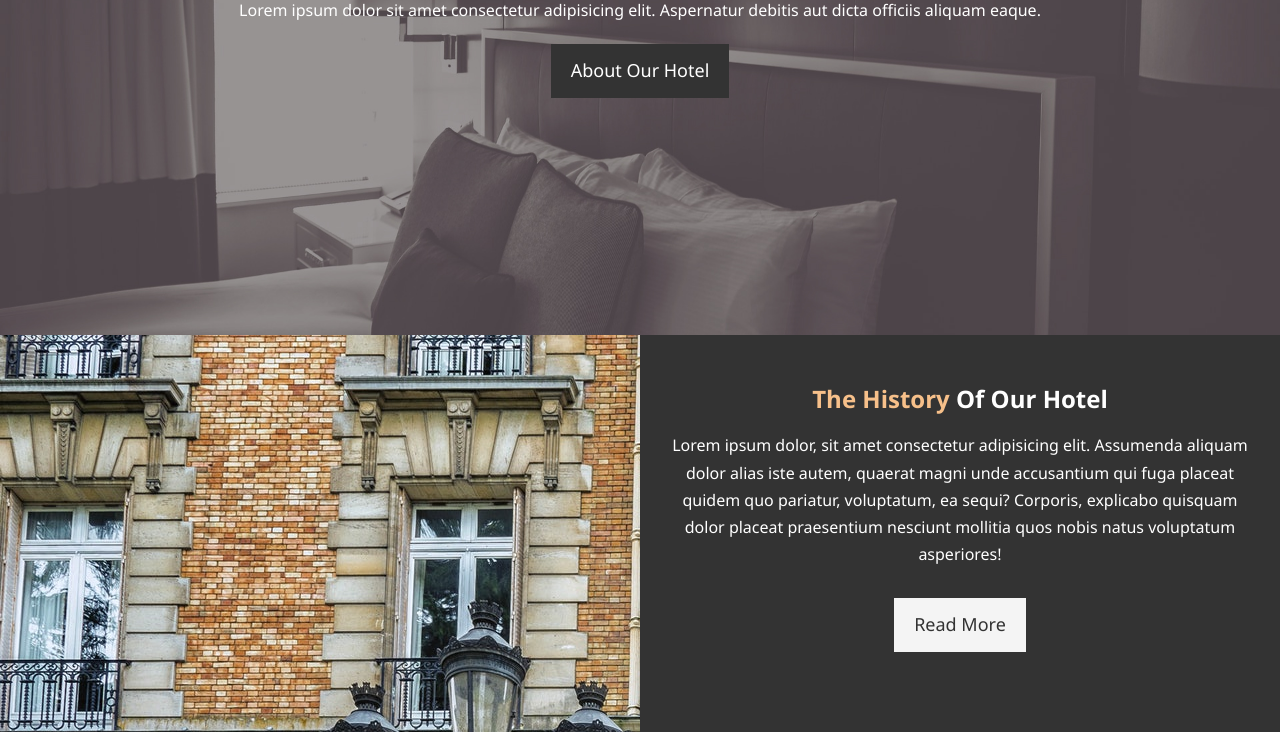
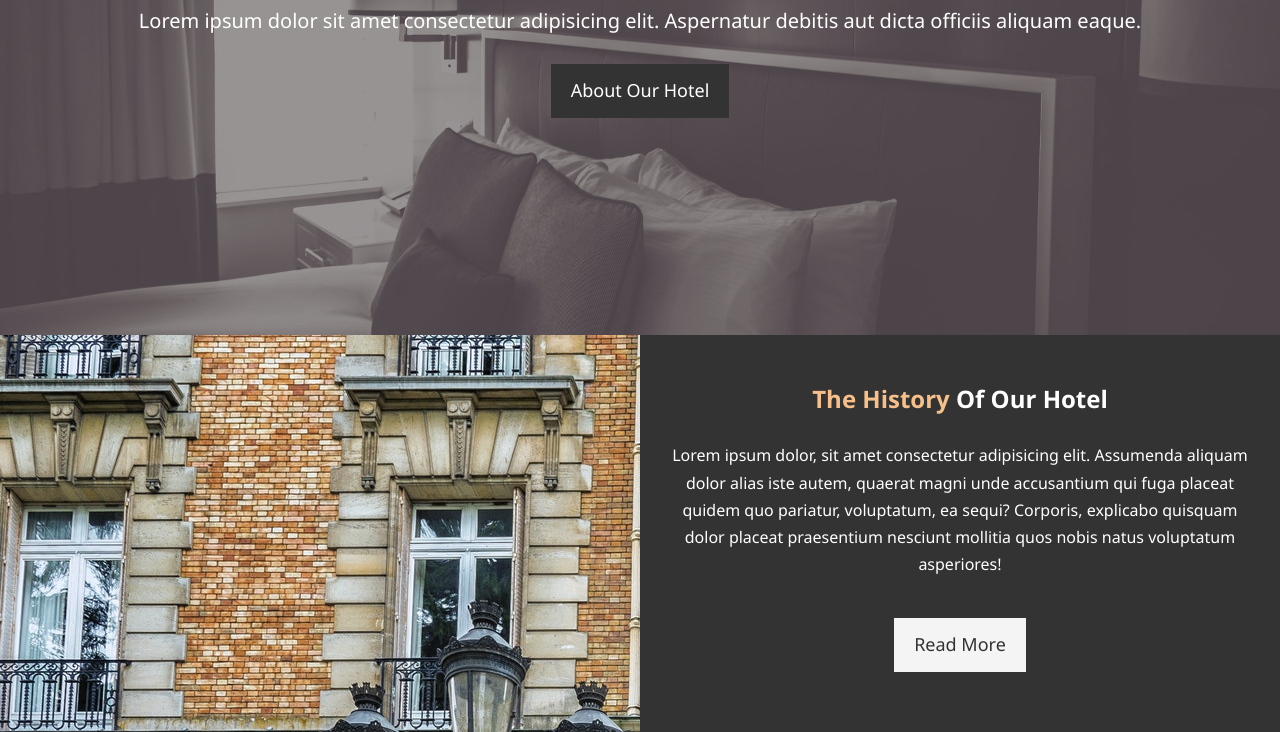
Before and after one commit to mdsaifullah-wd/Project-Hotel-Website-Design-Basic-HTML-CSS, a plain HTML site: page index.html in a window 1280 px wide. Shown: the part 332-1064 px from the top of the page. Drawn offline with Linux system fonts and the light colour scheme.

Commit message:
Font size and padding updated

```diff
--- a/css/style.css
+++ b/css/style.css
@@ -18,7 +18,9 @@ a {
     text-decoration: none;
     color: #fff;
 }
-
+p {
+    margin: 10px 0;
+}
 
 /* Utility Classes */
 .container {
@@ -29,6 +31,9 @@ a {
 }
 .l-heading {
     font-size: 40px;
+}
+.lead {
+    font-size: 20px;
 }
 .bg-dark {
     background: #333;
--- a/index.html
+++ b/index.html
@@ -27,7 +27,7 @@
     <section id="showcase">
         <div class="container">
             <h1><span class="marked">Enjoy</span> Your Stay</h1>
-            <p>Lorem ipsum dolor sit amet consectetur adipisicing elit. Aspernatur debitis aut dicta officiis aliquam eaque.</p>
+            <p class="lead">Lorem ipsum dolor sit amet consectetur adipisicing elit. Aspernatur debitis aut dicta officiis aliquam eaque.</p>
             <a href="about.html" class="btn-dark">About Our Hotel</a>
         </div>
     </section>
```
